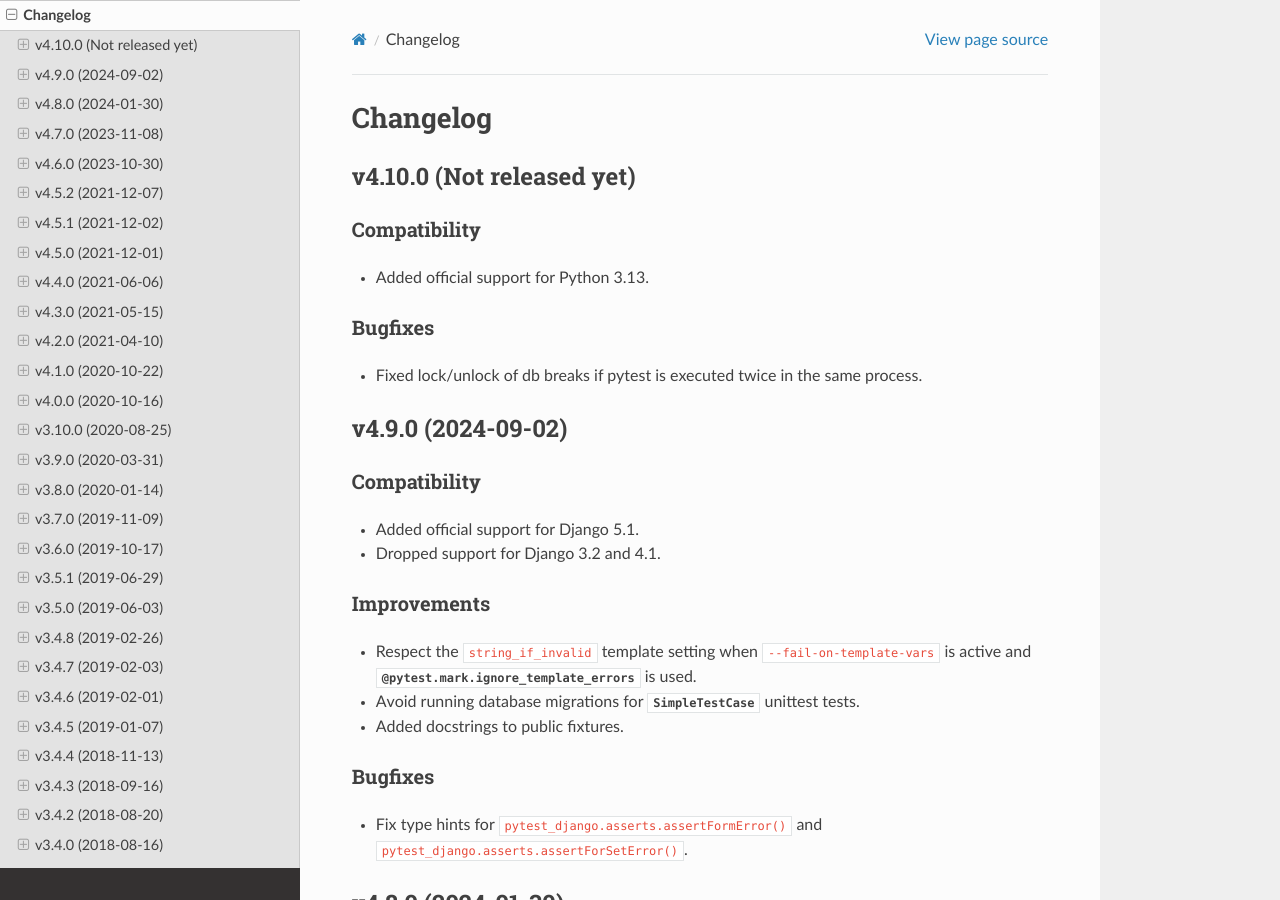
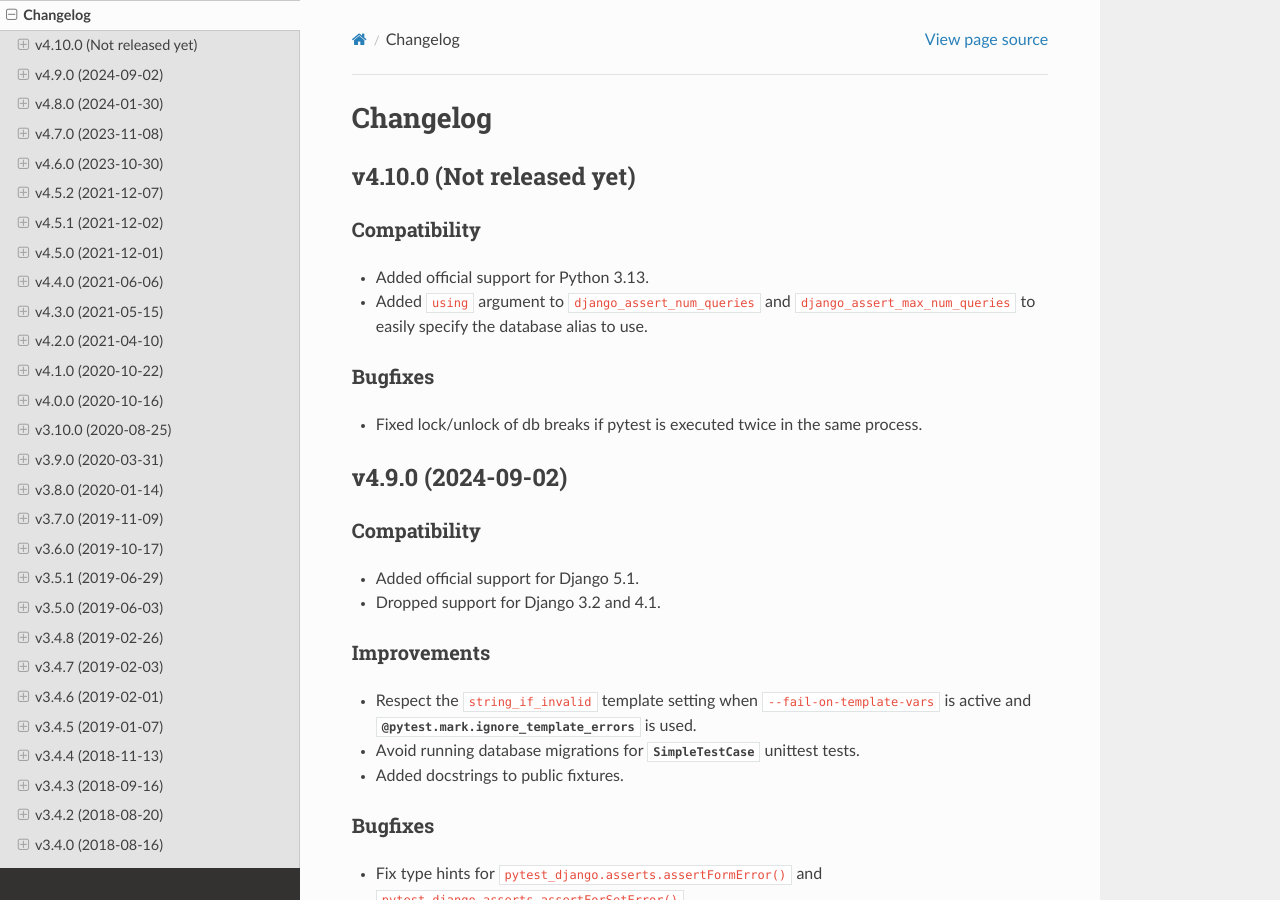
Before and after one commit to pytest-dev/pytest-django, a Sphinx documentation site: the page built from docs/changelog.rst, in a window 1280 px wide and 900 px high. Built offline with Sphinx 7.4.7 and the Read the Docs theme 3.1.0, drawn with Linux system fonts in a browser that asks for light colours; cross-references to code outside the pages are shown as plain code.

```diff
--- a/docs/changelog.rst
+++ b/docs/changelog.rst
@@ -8,6 +8,10 @@ Compatibility
 ^^^^^^^^^^^^^
 
 * Added official support for Python 3.13.
+
+* Added ``using`` argument to :fixture:`django_assert_num_queries` and
+  :fixture:`django_assert_max_num_queries` to easily specify the database
+  alias to use.
 
 Bugfixes
 ^^^^^^^^
```
Also changed, not shown: docs/helpers.rst (+6 -4 lines), 2 other files.
